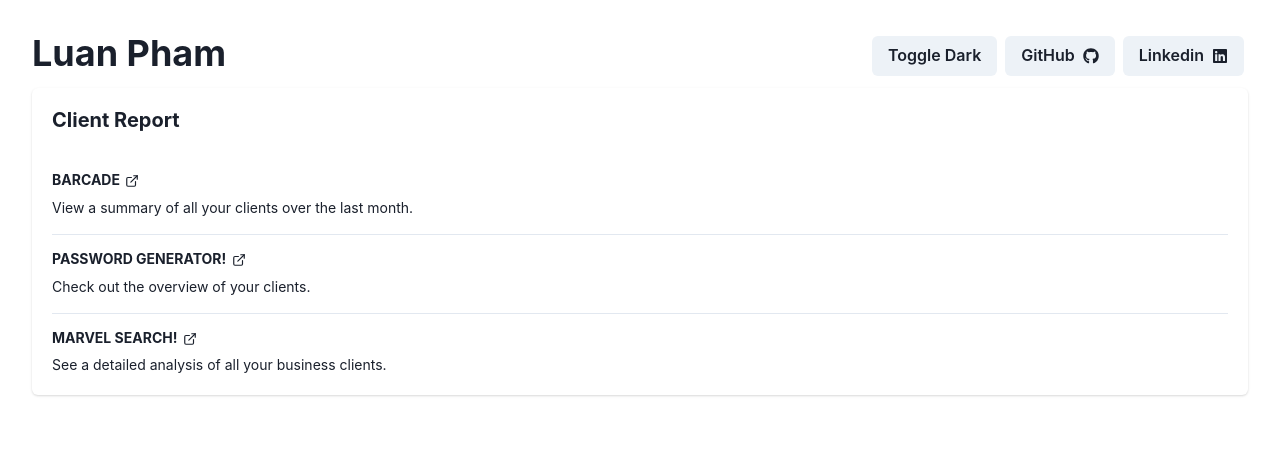
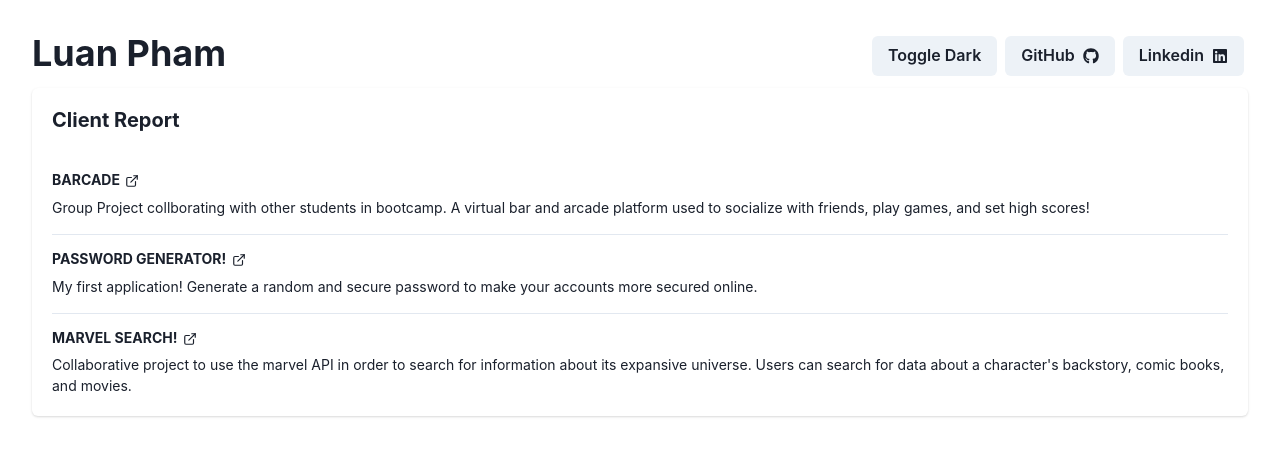
Before and after one commit to Luan-Pham/Portfolio2, a React (Create React App) app: page / in a window 1280 px wide. Shown: the top 456 px of the page. Built offline with nearby package versions, Linux system fonts and the light colour scheme.

Commit message:
added description to projects

```diff
--- a/src/components/Projects.js
+++ b/src/components/Projects.js
@@ -30,7 +30,9 @@
               </Link>
             </Heading>
             <Text pt='2' fontSize='sm'>
-              View a summary of all your clients over the last month.
+              Group Project collborating with other students in bootcamp. A
+              virtual bar and arcade platform used to socialize with friends,
+              play games, and set high scores!
             </Text>
           </Box>
           <Box>
@@ -43,7 +45,8 @@
               </Link>
             </Heading>
             <Text pt='2' fontSize='sm'>
-              Check out the overview of your clients.
+              My first application! Generate a random and secure password to
+              make your accounts more secured online.
             </Text>
           </Box>
           <Box>
@@ -56,7 +59,9 @@
               </Link>
             </Heading>
             <Text pt='2' fontSize='sm'>
-              See a detailed analysis of all your business clients.
+              Collaborative project to use the marvel API in order to search for
+              information about its expansive universe. Users can search for
+              data about a character's backstory, comic books, and movies.
             </Text>
           </Box>
         </Stack>
```
